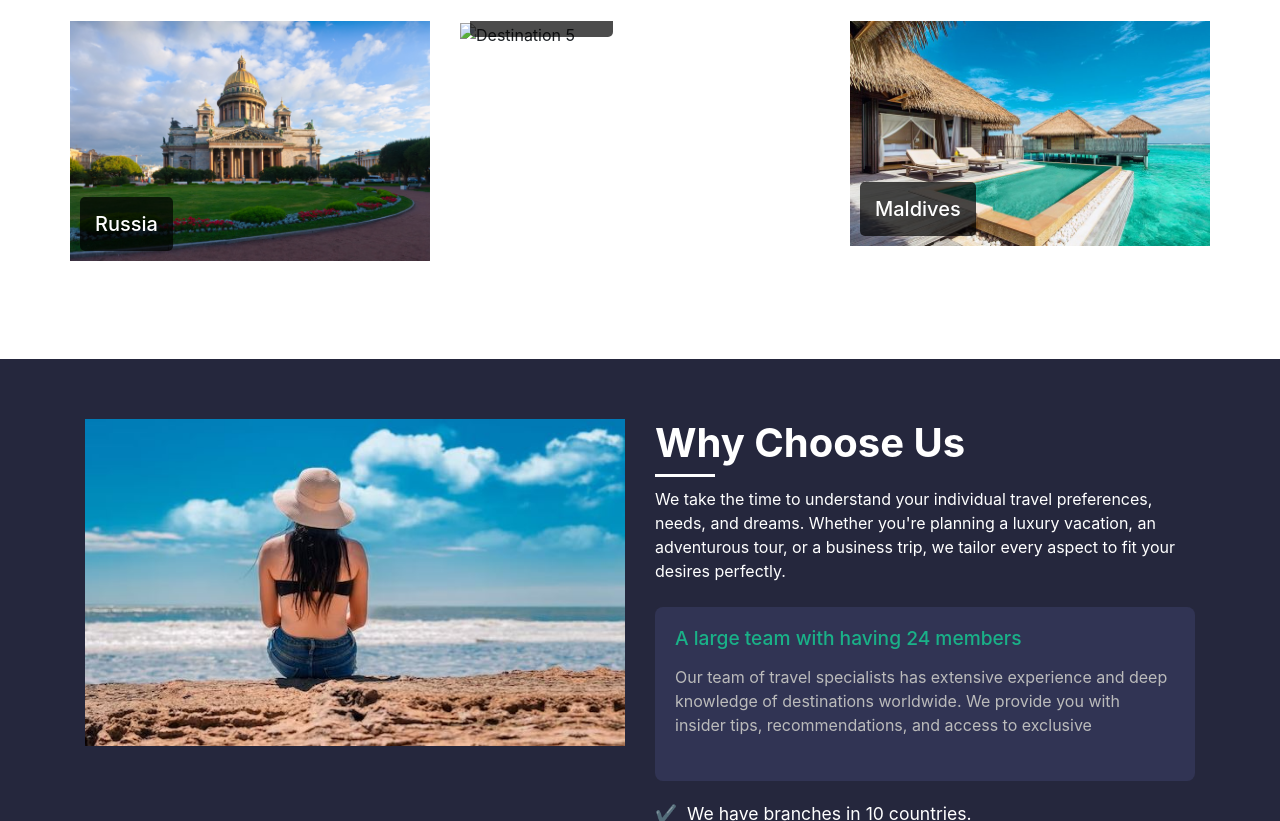
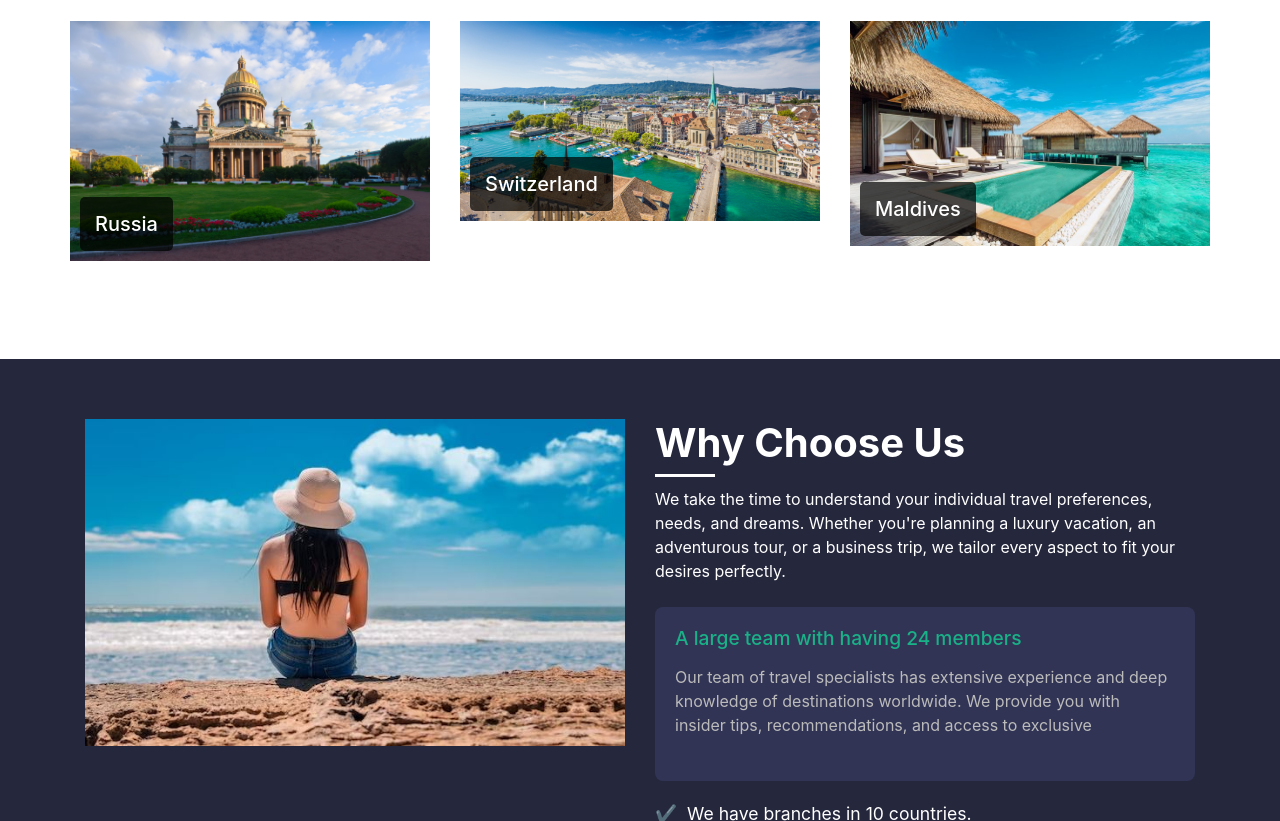
Before and after one commit to farzzz/Travel-Agency-Website, a plain HTML site: page index.html in a window 1280 px wide. Shown: the part 1021-1842 px from the top of the page. Drawn offline with nearby package versions, Linux system fonts and the light colour scheme.

Commit message:
Update index.html

```diff
--- a/index.html
+++ b/index.html
@@ -461,7 +461,7 @@
         <!-- Destination 5 -->
         <div class="col-md-4 mb-4">
             <div class="destination-card">
-                <img src="zurich.jpg" alt="Destination 5">
+                <img src="zurich.JPEG" alt="Destination 5">
                 <div class="destination-info">
                     <h5>Switzerland</h5>
 
```
